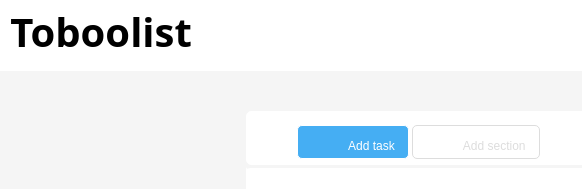
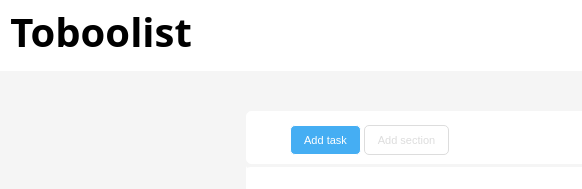
Before and after one commit to ClaudiaSgalippa/html-css-toboolist, a plain HTML site: page index.html in a window 1280 px wide. Shown: the top 189 px of the page, 74-656 px from the left. Drawn offline with Linux system fonts and the light colour scheme.

Commit message:
Conclusione Button Section

```diff
--- a/style.css
+++ b/style.css
@@ -39,20 +39,18 @@ main {
 
 /*Buttons Section*/
 #container-button {
-    margin: auto;
+    margin-left: 30px;
+    margin-top: 5px;
     background-color: white;
 }
 
 .buttons {
-    padding-top: 13px;
-    padding-right: 13px;
-    padding-bottom: 5px;
-    padding-left: 50px;
+    padding: 8px 13px;
     border-radius: 5px;
-    font-size: 12px;
+    font-size: 11px;
     border: 1px solid white;
     background-color: white;
-
+    vertical-align: middle;
 }
 
 .task-button {
```
